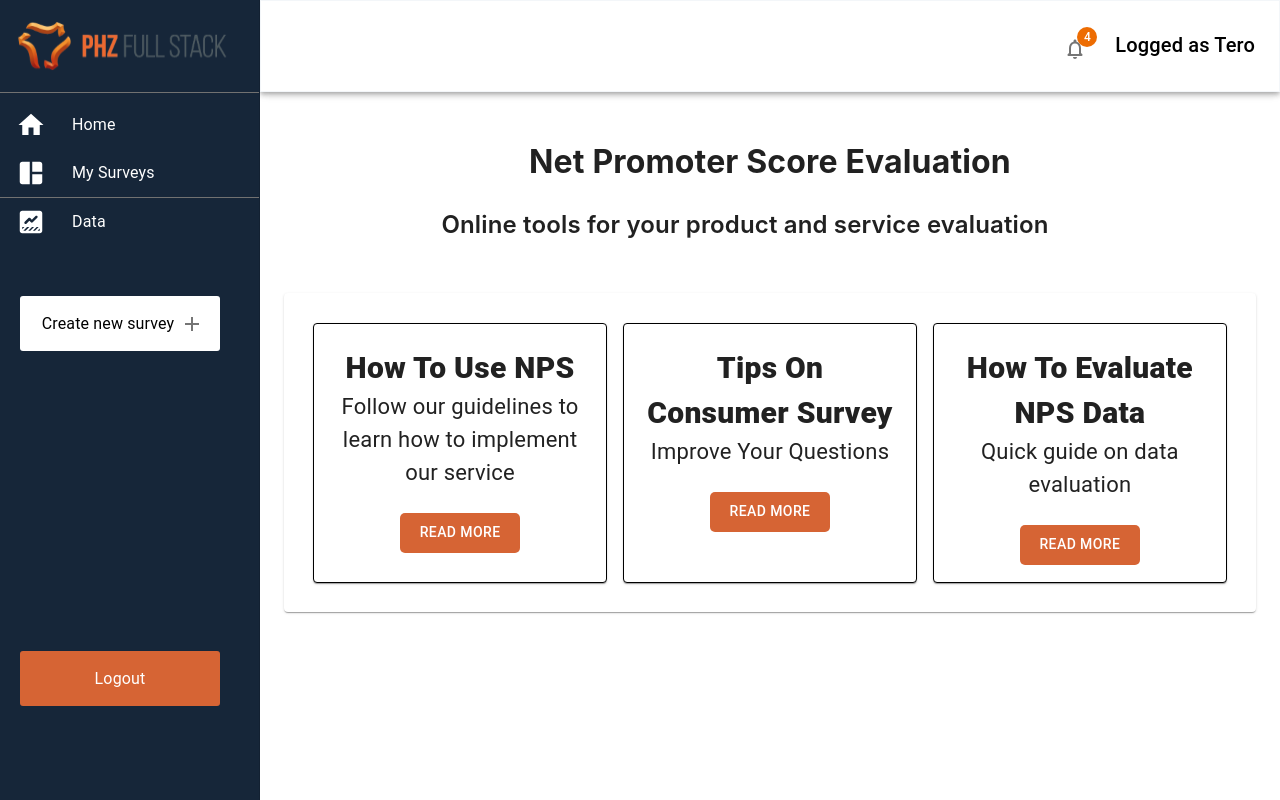
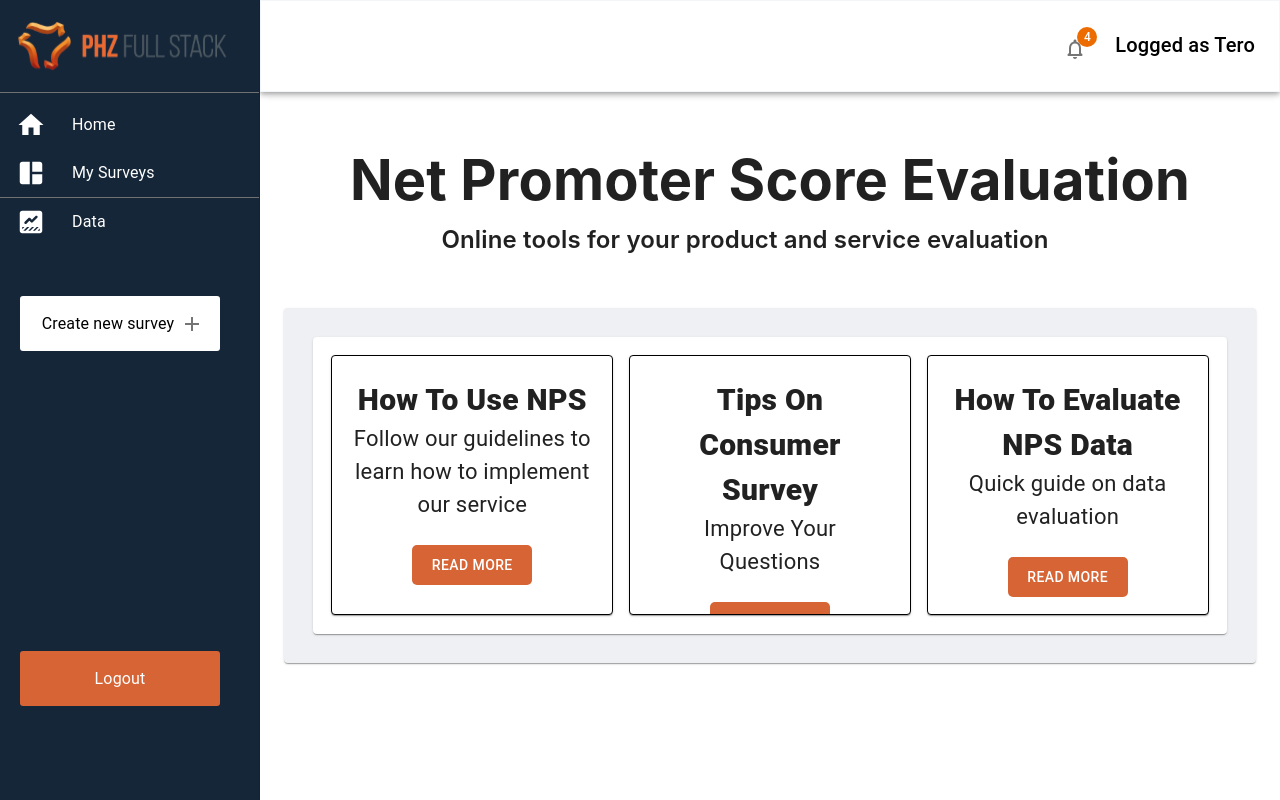
Before and after one commit to Termanty/PS-Dashboard, a React (Create React App) app: page / in a window 1280 px wide. Built offline with nearby package versions, Linux system fonts and the light colour scheme.

Commit message:
added links to the home card buttons

```diff
--- a/src/components/pages/Home.js
+++ b/src/components/pages/Home.js
@@ -9,11 +9,12 @@ function Home() {
 
   return (
     <>
-    <div style={{textAlign: "center", marginBottom:"50px",marginTop:"50px"}}>
-      <h1>Net Promoter Score Evaluation</h1>
+    <div style={{textAlign: "center", marginBottom: "50px",marginTop: "50px"}}>
+      <div style={{fontSize: "3.5rem",fontWeight: "bold"}}>Net Promoter Score Evaluation</div>
       <h2 style={{fontWeight: 600}}>Online tools for your product and service evaluation</h2>
       </div>
-      <Paper sx={{padding: "3%"}}>
+      <Paper sx={{padding: "3%",backgroundColor: "#EFF0F3"}}>
+      <Paper sx={{padding: "2%"}}>
       <Box sx={{flexGrow: 1}}>
       <Grid container spacing={2} >
       {items.map((item) => (
@@ -21,12 +22,15 @@ function Home() {
         <HomeCard
         key={item.id}
         name={item.name}
-        description={item.description} />
+        description={item.description}
+        link={item.link}
+        />
         </Grid>
       ))}
       </Grid>
       </Box>
       </Paper>
+    </Paper>
     </>
   )
 }
--- a/src/components/pages/homePage/HomeCard.js
+++ b/src/components/pages/homePage/HomeCard.js
@@ -5,9 +5,15 @@ import Typography from '@mui/material/Typography';
 import CardActions from '@mui/material/CardActions';
 import Button from '@mui/material/Button';
 
-function HomeCard({id, name, description}) {
+function HomeCard({id, name, description,link}) {
+  const openInNewTab = (url) => {
+    const newWindow = window.open(url, '_blank', 'noopener,noreferrer')
+    if (newWindow) newWindow.opener = null
+  }
+  const onClickUrl = (url) => {
+    return () => openInNewTab(url)
+  }
   return (
-
       <Card
       key={id}
       sx={{
@@ -25,7 +31,7 @@ function HomeCard({id, name, description}) {
           {description}
         </Typography>
         </CardContent>
-        <CardActions sx={{justifyContent: "center", float: "bottom"}}>
+        <CardActions sx={{justifyContent: "center"}}>
           <Button
           sx={{ width:"120px",
           height: "40px",
@@ -33,6 +39,7 @@ function HomeCard({id, name, description}) {
           borderRadius: "5px",
           color: "white",
           }}
+          onClick={onClickUrl(link)}
           >
             Read more
           </Button>
--- a/src/components/pages/homePage/HomePageData.js
+++ b/src/components/pages/homePage/HomePageData.js
@@ -2,16 +2,19 @@ export const items = [
   {
     id: "1",
     name: "How To Use NPS",
-    description: "Follow our guidelines to learn how to implement our service"
+    description: "Follow our guidelines to learn how to implement our service",
+    link: "https://productschool.com/blog/product-management-2/nps-product-manager-net-promoter-score/?utm_campaign=202202-paid-b2c_ga_eu_no_pmax_bofu&utm_medium=cpc&utm_source=google_ads&utm_term=b2c_current_pm&gclid=Cj0KCQjwyMiTBhDKARIsAAJ-9Vtdo_thMO2ZOzOktuNPYvmlhs5ODcsUqHbgqkbOp95XnmaJKJ3REOwaAmANEALw_wcB"
   },
   {
     id: "2",
     name: "Tips On Consumer Survey",
-    description: "Improve Your Questions"
+    description: "Improve Your Questions",
+    link: "https://www.helpscout.com/blog/customer-survey/"
   },
   {
     id: "3",
     name: "How To Evaluate NPS Data",
-    description: "Quick guide on data evaluation"
+    description: "Quick guide on data evaluation",
+    link: "https://www.louassist.com/blog/nps-the-complete-saas-guide?ad_campaign=surveys&ad_group=nps_ad&gclid=Cj0KCQjwyMiTBhDKARIsAAJ-9VsPvlCD9tFiuyG1ARn9zGkpKxZGmhx2fOs2d5xFteGE4W4C08GhGigaAu-eEALw_wcB"
   },
 ];
```
